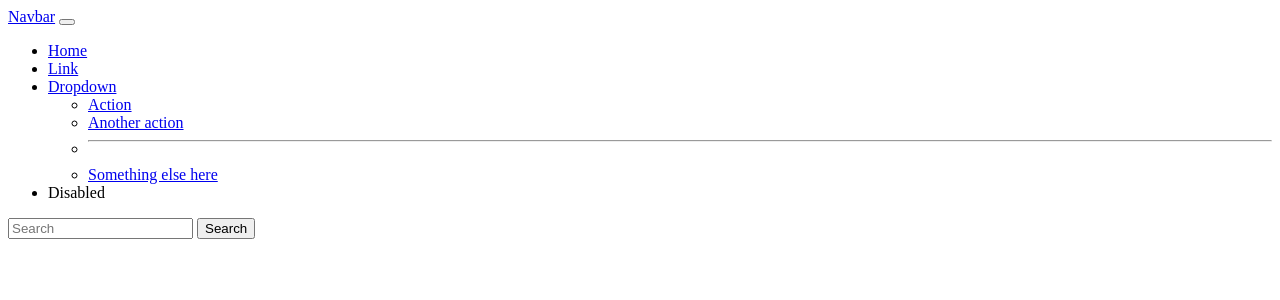
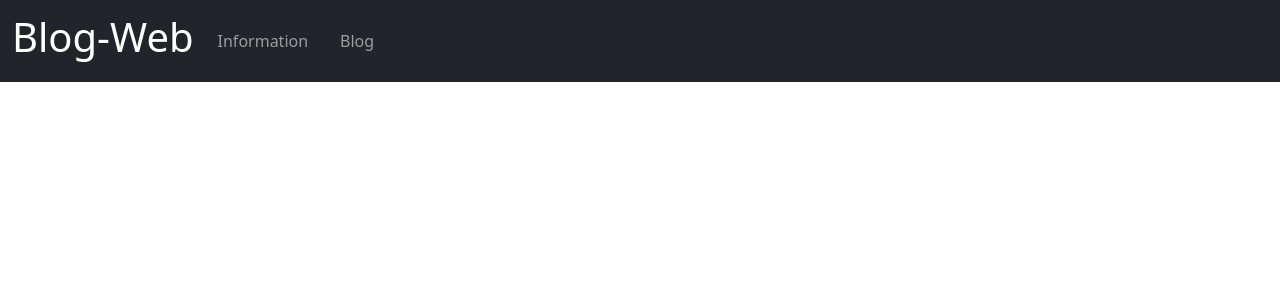
Before and after one commit to Harshvardhan123156/Blogweb, a Django app: template blogweb/templates/base.html in a window 1280 px wide. Shown: the top 300 px of the page. Run offline with Django 3.2, Linux system fonts and the light colour scheme; the template is opened without the code that fills it, so the values that code supplies are empty.

Commit message:
home page work

```diff
--- a/blogweb/blog/views.py
+++ b/blogweb/blog/views.py
@@ -1,3 +1,5 @@
-from django.shortcuts import render
+from django.shortcuts import render , HttpResponse
 
+def home(request):
+    return render(request , 'blog/home.html')
 # Create your views here.
--- a/blogweb/blogweb/urls.py
+++ b/blogweb/blogweb/urls.py
@@ -19,5 +19,6 @@ from django.urls import path , include
 
 urlpatterns = [
     path('admin/', admin.site.urls),
+    path('' , include('blog.urls') ),
     path('info/' , include('info.urls'))
 ]
--- a/blogweb/info/urls.py
+++ b/blogweb/info/urls.py
@@ -3,7 +3,6 @@ from django.urls import path
 from . import views
 
 urlpatterns = [
-    path('' , views.home , name='home'),
     path('contact/' , views.contact , name='contact'),
     path('about/' , views.about , name='about'),
 ]
--- a/blogweb/info/views.py
+++ b/blogweb/info/views.py
@@ -1,9 +1,6 @@
 from django.shortcuts import render, HttpResponse
 from django.contrib import messages
 from .models import Contact
-
-def home(request):
-    return HttpResponse("hey this if the infrmation section.")
 
 def about(request):
     return render(request , 'info/about.html')
--- a/blogweb/templates/base.html
+++ b/blogweb/templates/base.html
@@ -1,46 +1,48 @@
 <!DOCTYPE html>
 <html lang="en">
   <head>
-    <meta charset="UTF-8">
-    <meta name="viewport" content="width=device-width, initial-scale=1.0">
-    <title>Document</title>
+    <link
+      href="https://cdn.jsdelivr.net/npm/bootstrap@5.3.0/dist/css/bootstrap.min.css"
+      rel="stylesheet"
+    />
+    <meta charset="UTF-8" />
+    <meta name="viewport" content="width=device-width, initial-scale=1.0" />
+    <title>{% block title %}{% endblock title %}</title>
   </head>
   <body>
-    <nav class="navbar navbar-expand-lg bg-body-tertiary">
+    <nav class="navbar navbar-expand-lg navbar-dark bg-dark">
       <div class="container-fluid">
-    <a class="navbar-brand" href="#">Navbar</a>
-    <button class="navbar-toggler" type="button" data-bs-toggle="collapse" data-bs-target="#navbarSupportedContent" aria-controls="navbarSupportedContent" aria-expanded="false" aria-label="Toggle navigation">
+        <a class="navbar-brand" href="{% url "home" %}"><h1>Blog-Web</h1></a>
+        <button
+          class="navbar-toggler"
+          type="button"
+          data-bs-toggle="collapse"
+          data-bs-target="#navbarSupportedContent"
+          aria-controls="navbarSupportedContent"
+          aria-expanded="false"
+          aria-label="Toggle navigation"
+        >
           <span class="navbar-toggler-icon"></span>
         </button>
         <div class="collapse navbar-collapse" id="navbarSupportedContent">
           <ul class="navbar-nav me-auto mb-2 mb-lg-0">
             <li class="nav-item">
-          <a class="nav-link active" aria-current="page" href="#">Home</a>
+              <a class="nav-link me-3" href="{% url "about" %}">Information</a>
             </li>
             <li class="nav-item">
-          <a class="nav-link" href="#">Link</a>
-        </li>
-        <li class="nav-item dropdown">
-          <a class="nav-link dropdown-toggle" href="#" role="button" data-bs-toggle="dropdown" aria-expanded="false">
-            Dropdown
-          </a>
-          <ul class="dropdown-menu">
-            <li><a class="dropdown-item" href="#">Action</a></li>
-            <li><a class="dropdown-item" href="#">Another action</a></li>
-            <li><hr class="dropdown-divider"></li>
-            <li><a class="dropdown-item" href="#">Something else here</a></li>
-          </ul>
-        </li>
-        <li class="nav-item">
-          <a class="nav-link disabled" aria-disabled="true">Disabled</a>
+              <a class="nav-link" href="{% url "home" %}">Blog</a>
             </li>
           </ul>
-      <form class="d-flex" role="search">
-        <input class="form-control me-2" type="search" placeholder="Search" aria-label="Search"/>
-        <button class="btn btn-outline-success" type="submit">Search</button>
-      </form>
         </div>
       </div>
     </nav>
+    {% for message in messages  %}
+    <div class="alert alert-{{message.tags}} alert-dismissible fade show" role="alert">
+      <strong>Message : </strong> {{ message }}
+      <button type="button" class="btn-close" data-bs-dismiss="alert" aria-label="Close"></button>
+    </div>
+    {% endfor %}
+    {% block body %}{% endblock body %}
+    <script src="https://cdn.jsdelivr.net/npm/bootstrap@5.3.0/dist/js/bootstrap.bundle.min.js"></script>
   </body>
 </html>
--- a/blogweb/templates/base1.html
+++ b/blogweb/templates/base1.html
@@ -12,7 +12,7 @@
   <body>
     <nav class="navbar navbar-expand-lg navbar-dark bg-dark">
       <div class="container-fluid">
-        <a class="navbar-brand" href="#"><h1>Blog-Web</h1></a>
+        <a class="navbar-brand" href="{% url "home" %}"><h1>Blog-Web</h1></a>
         <button
           class="navbar-toggler"
           type="button"
```
Also changed, not shown: blogweb/blog/urls.py (added, +7 -0 lines), blogweb/templates/blog/home.html (added, +95 -0 lines). Lines whose indentation alone changed are shown as unchanged.
